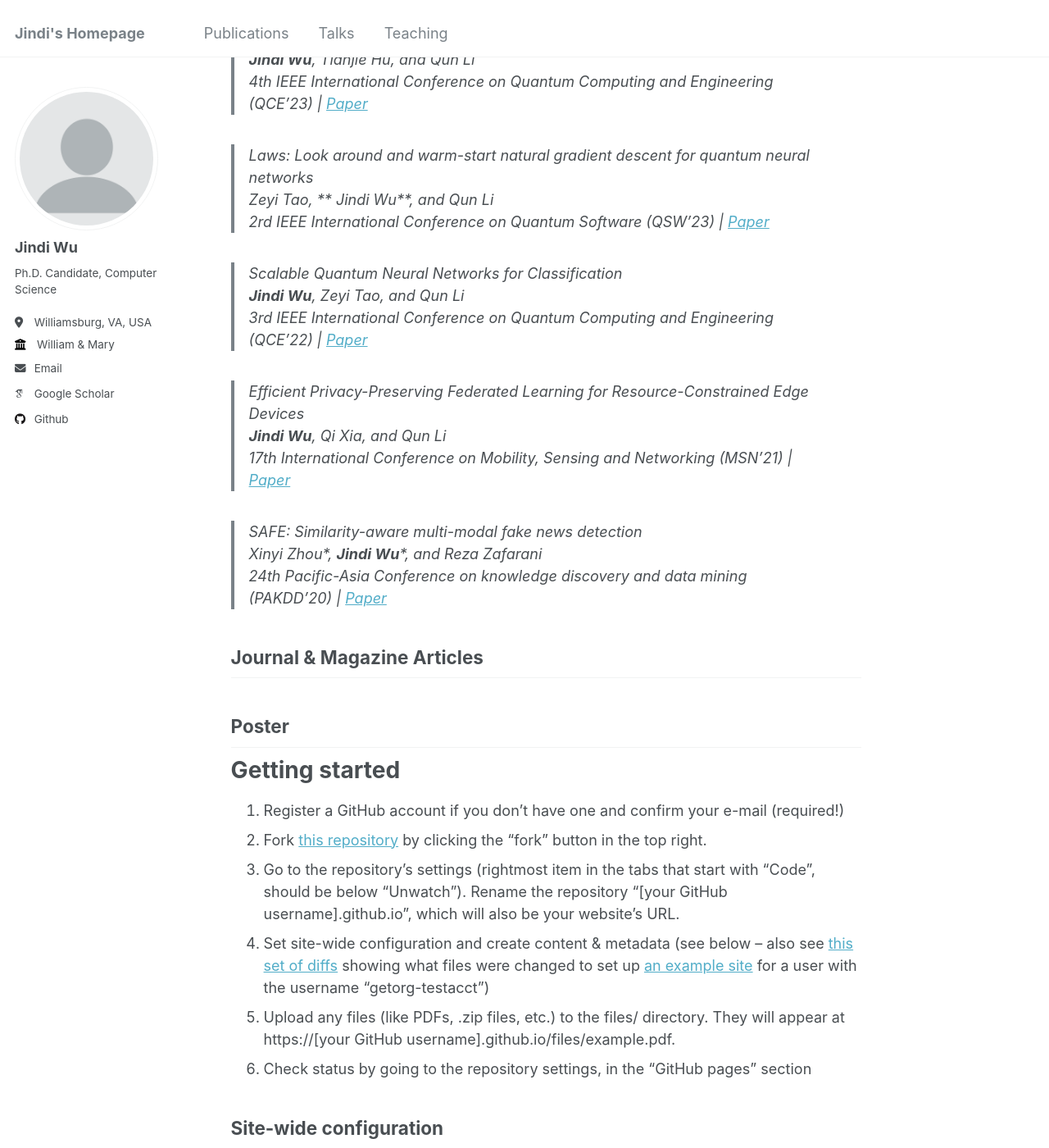
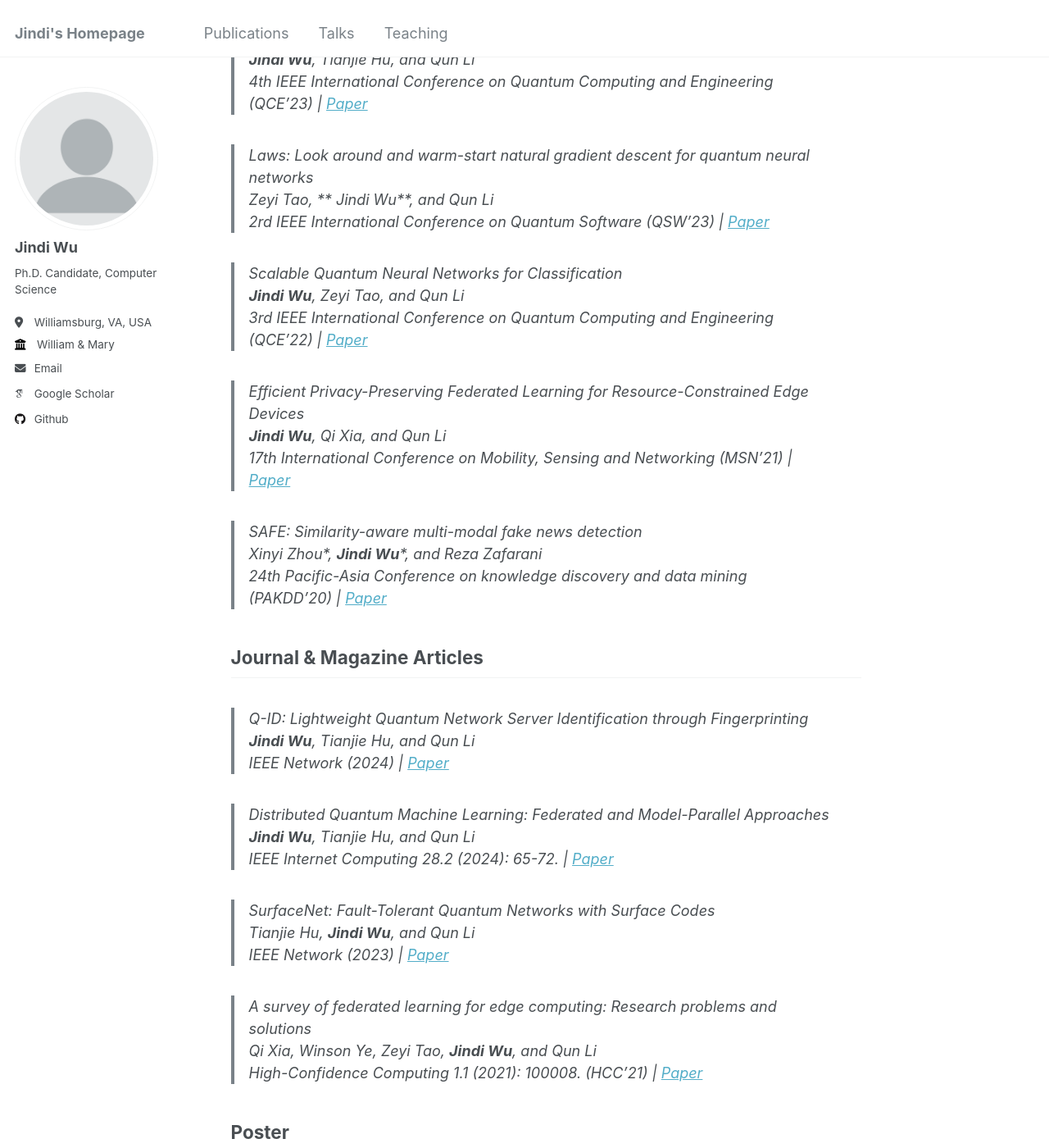
Before and after one commit to Jindi0/website, a Jekyll site: the page built from _pages/about.md, in a window 1280 px wide and 1400 px high, scrolled down 916 px. Shown: the whole window at 82% size. Built offline with Jekyll 4.4.1, drawn with Linux system fonts in a browser that asks for light colours; some web fonts are replaced; some of the changed text lies outside the part shown.

Commit message:
Update about.md

```diff
--- a/_pages/about.md
+++ b/_pages/about.md
@@ -19,33 +19,33 @@ Publications
 Conference Papers
 ------
 
-> *Detecting Fraudulent Services on Quantum Cloud Platforms via Dynamic Fingerprinting* <br>
+> Detecting Fraudulent Services on Quantum Cloud Platforms via Dynamic Fingerprinting <br>
 > **Jindi Wu**, Tianjie Hu, and Qun Li <br>
-> _43rd IEEE/ACM International Conference on Computer-Aided Design (ICCAD'24)_ \| [Paper](https://arxiv.org/pdf/2408.11203)
+> 43rd IEEE/ACM International Conference on Computer-Aided Design (ICCAD'24) \| [Paper](https://arxiv.org/pdf/2408.11203)
 
 > Quantum Network Routing Based on Surface Code Error Correction <br>
 >  Tianjie Hu, **Jindi Wu**, and Qun Li <br>
-> _44th IEEE International Conference on Distributed Computing Systems (ICDCS'24)_ \| [Paper](https://ieeexplore.ieee.org/stamp/stamp.jsp?arnumber=10631008)
+> 44th IEEE International Conference on Distributed Computing Systems (ICDCS'24) \| [Paper](https://ieeexplore.ieee.org/stamp/stamp.jsp?arnumber=10631008)
 
 > MORE: Measurement and Correlation-based Variational Quantum Circuit for Multi-classification <br>
 > **Jindi Wu**, Tianjie Hu, and Qun Li <br>
-> _4th IEEE International Conference on Quantum Computing and Engineering (QCE'23)_ \| [Paper](https://ieeexplore.ieee.org/stamp/stamp.jsp?arnumber=10313792)
+> 4th IEEE International Conference on Quantum Computing and Engineering (QCE'23) \| [Paper](https://ieeexplore.ieee.org/stamp/stamp.jsp?arnumber=10313792)
 
 > Laws: Look around and warm-start natural gradient descent for quantum neural networks <br>
 >  Zeyi Tao, ** Jindi Wu**, and Qun Li <br>
-> _2rd IEEE International Conference on Quantum Software (QSW'23)_ \| [Paper](https://ieeexplore.ieee.org/stamp/stamp.jsp?arnumber=10234243)
+> 2rd IEEE International Conference on Quantum Software (QSW'23) \| [Paper](https://ieeexplore.ieee.org/stamp/stamp.jsp?arnumber=10234243)
 
 > Scalable Quantum Neural Networks for Classification <br>
 > **Jindi Wu**, Zeyi Tao, and Qun Li <br>
-> _3rd IEEE International Conference on Quantum Computing and Engineering (QCE'22)_ \| [Paper](https://ieeexplore.ieee.org/stamp/stamp.jsp?arnumber=9951212)
+> 3rd IEEE International Conference on Quantum Computing and Engineering (QCE'22) \| [Paper](https://ieeexplore.ieee.org/stamp/stamp.jsp?arnumber=9951212)
 
 > Efficient Privacy-Preserving Federated Learning for Resource-Constrained Edge Devices <br>
 > **Jindi Wu**, Qi Xia, and Qun Li <br>
-> _17th International Conference on Mobility, Sensing and Networking (MSN'21)_ \| [Paper](https://par.nsf.gov/servlets/purl/10358911)
+> 17th International Conference on Mobility, Sensing and Networking (MSN'21) \| [Paper](https://par.nsf.gov/servlets/purl/10358911)
 
 > SAFE: Similarity-aware multi-modal fake news detection <br>
 > Xinyi Zhou\*, **Jindi Wu**\*, and Reza Zafarani <br>
-> _24th Pacific-Asia Conference on knowledge discovery and data mining (PAKDD'20)_ \| [Paper](https://www.ncbi.nlm.nih.gov/pmc/articles/PMC7206257/)
+> 24th Pacific-Asia Conference on knowledge discovery and data mining (PAKDD'20) \| [Paper](https://www.ncbi.nlm.nih.gov/pmc/articles/PMC7206257/)
 
 
 
@@ -54,6 +54,22 @@ Conference Papers
 
 Journal & Magazine Articles
 ------
+
+> Q-ID: Lightweight Quantum Network Server Identification through Fingerprinting <br>
+> **Jindi Wu**, Tianjie Hu, and Qun Li <br>
+> IEEE Network (2024) \| [Paper](https://ieeexplore.ieee.org/stamp/stamp.jsp?arnumber=10530432)
+
+> Distributed Quantum Machine Learning: Federated and Model-Parallel Approaches <br>
+> **Jindi Wu**, Tianjie Hu, and Qun Li <br>
+> IEEE Internet Computing 28.2 (2024): 65-72. \| [Paper](https://ieeexplore.ieee.org/stamp/stamp.jsp?arnumber=10508212)
+
+> SurfaceNet: Fault-Tolerant Quantum Networks with Surface Codes <br>
+> Tianjie Hu, **Jindi Wu**, and Qun Li <br>
+> IEEE Network (2023) \| [Paper](https://ieeexplore.ieee.org/stamp/stamp.jsp?arnumber=10288502)
+
+> A survey of federated learning for edge computing: Research problems and solutions <br>
+> Qi Xia, Winson Ye, Zeyi Tao, **Jindi Wu**, and Qun Li <br>
+> High-Confidence Computing 1.1 (2021): 100008. (HCC'21) \| [Paper](https://www.sciencedirect.com/science/article/pii/S266729522100009X)
 
 
 Poster
```
